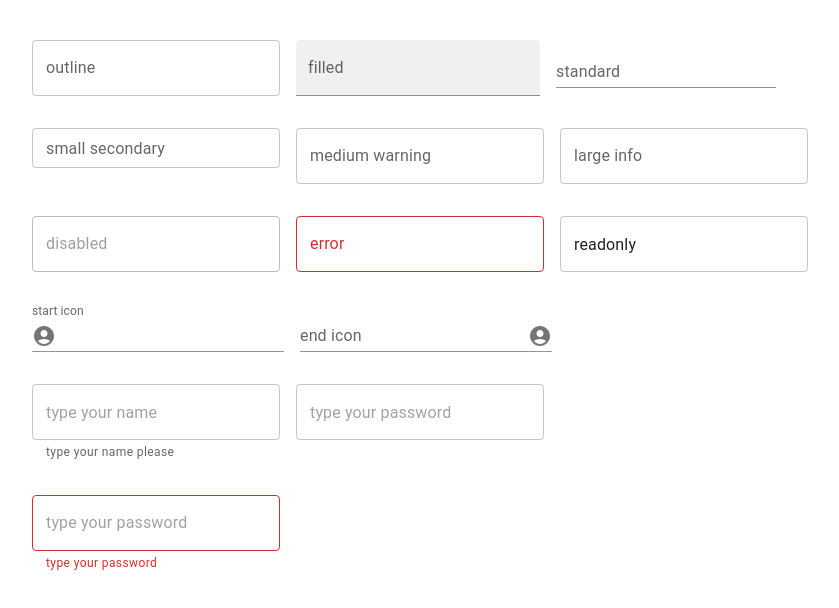
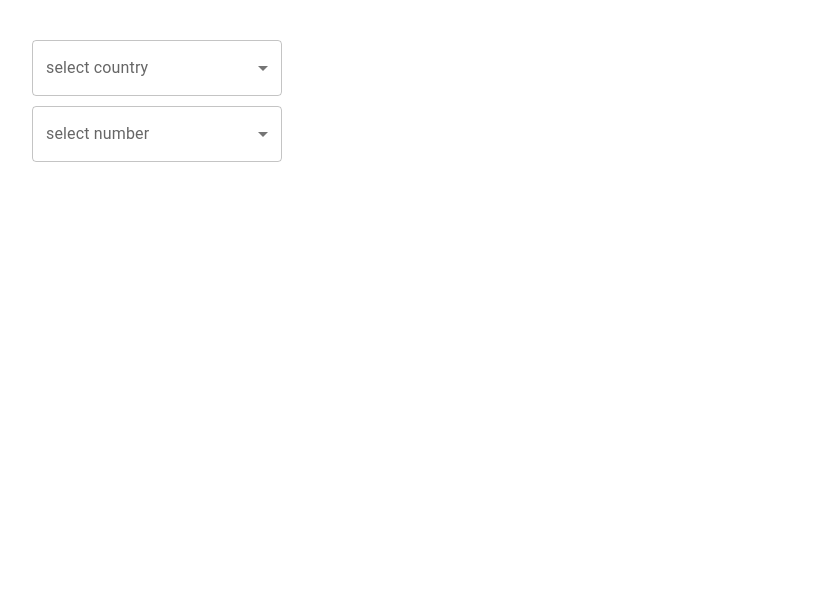
Before and after one commit to saltukkilinc/material-ui-dashboard, a React (Vite) app: page / in a window 1280 px wide. Shown: the top 608 px of the page, without its empty margins (8-847 px from the left). Built offline with nearby package versions, Linux system fonts and the light colour scheme.

Commit message:
add muiselect

```diff
--- a/src/App.tsx
+++ b/src/App.tsx
@@ -1,6 +1,7 @@
 // import MuiTypography from "./components/muiTypography";
 // import MuiButton from "./components/muiButton";
-import MuiTextField from "./components/muiTextField";
+// import MuiTextField from "./components/muiTextField";
+import MuiSelect from "./components/muiSelect";
 
 import "./App.css";
 
@@ -10,8 +11,8 @@ function App() {
     <div>
       {/* <MuiTypography /> */}
       {/* <MuiButton /> */}
-      <MuiTextField />
-
+      {/* <MuiTextField /> */}
+      <MuiSelect />
     </div>
   );
 }
--- /dev/null
+++ b/src/components/muiSelect/index.tsx
@@ -0,0 +1,50 @@
+import React, { useState } from "react";
+import { Box, TextField, MenuItem } from "@mui/material";
+
+const MuiSelect = () => {
+  const [value, setValue] = useState("");
+  const [number, setNumbers] = useState<string[]>([]);
+
+  const numberSelectHandler = (e: React.ChangeEvent<HTMLInputElement>) => {
+    const val = e.target.value;
+
+    setNumbers(typeof val === "string" ? val.split(",") : val);
+  };
+
+  return (
+    <Box
+      width={"250px"}
+      sx={{ display: "flex", flexDirection: "column", gap: "10px" }}
+    >
+      <TextField
+        value={value}
+        select
+        label="select country"
+        onChange={(e) => setValue(e.target.value)}
+        fullWidth
+      >
+        <MenuItem value={"USA"}>America</MenuItem>
+        <MenuItem value={"UK"}>England</MenuItem>
+        <MenuItem value={"TR"}>Turkey</MenuItem>
+      </TextField>
+
+      <TextField
+        value={number}
+        select
+        label="select number"
+        onChange={numberSelectHandler}
+        SelectProps={{
+          multiple: true,
+        }}
+        fullWidth
+      >
+        <MenuItem value={"1"}>1</MenuItem>
+        <MenuItem value={"2"}>2</MenuItem>
+        <MenuItem value={"3"}>3</MenuItem>
+        <MenuItem value={"4"}>4</MenuItem>
+      </TextField>
+    </Box>
+  );
+};
+
+export default MuiSelect;
```
